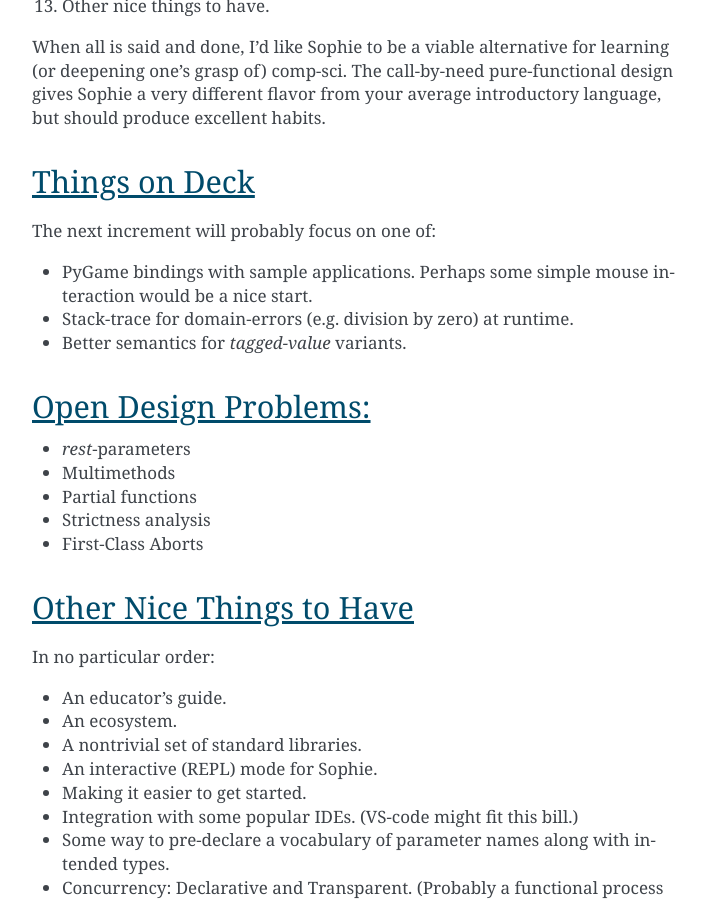
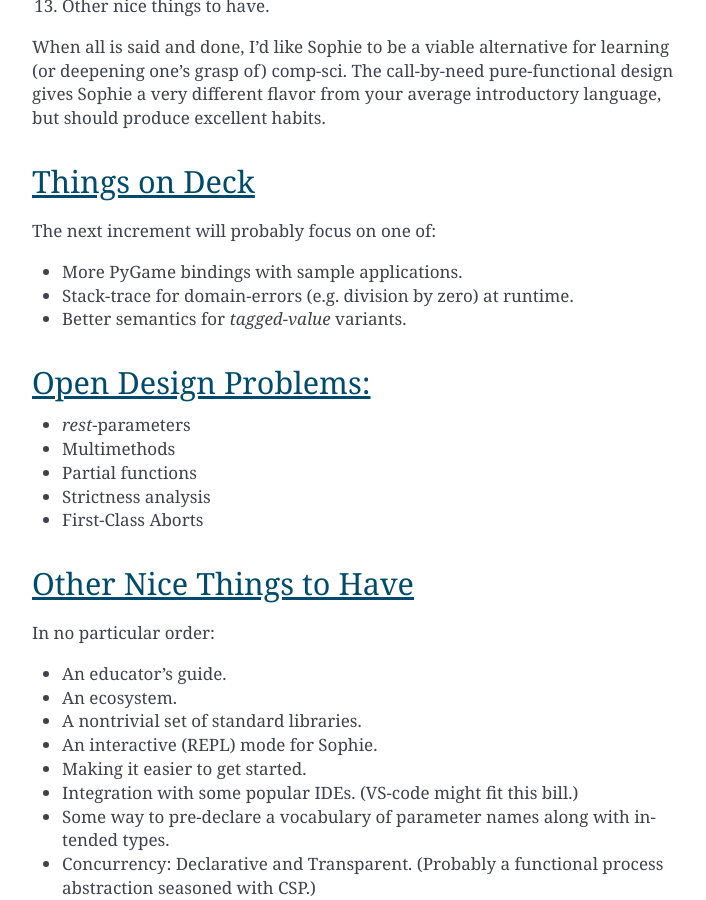
Before and after one commit to kjosib/sophie, a Sphinx documentation site: the page built from docs/explain/goals.rst, in a window 1280 px wide and 900 px high, scrolled down 710 px. Shown: the whole window, without its empty margins (388-1094 px from the left). Built offline with Sphinx 7.4.7, drawn with Linux system fonts in a browser that asks for light colours.

Commit message:
Update goals.rst

```diff
--- a/docs/explain/goals.rst
+++ b/docs/explain/goals.rst
@@ -32,7 +32,7 @@ Things on Deck
 
 The next increment will probably focus on one of:
 
-* PyGame bindings with sample applications. Perhaps some simple mouse interaction would be a nice start.
+* More PyGame bindings with sample applications.
 * Stack-trace for domain-errors (e.g. division by zero) at runtime.
 * Better semantics for *tagged-value* variants.
 
```
